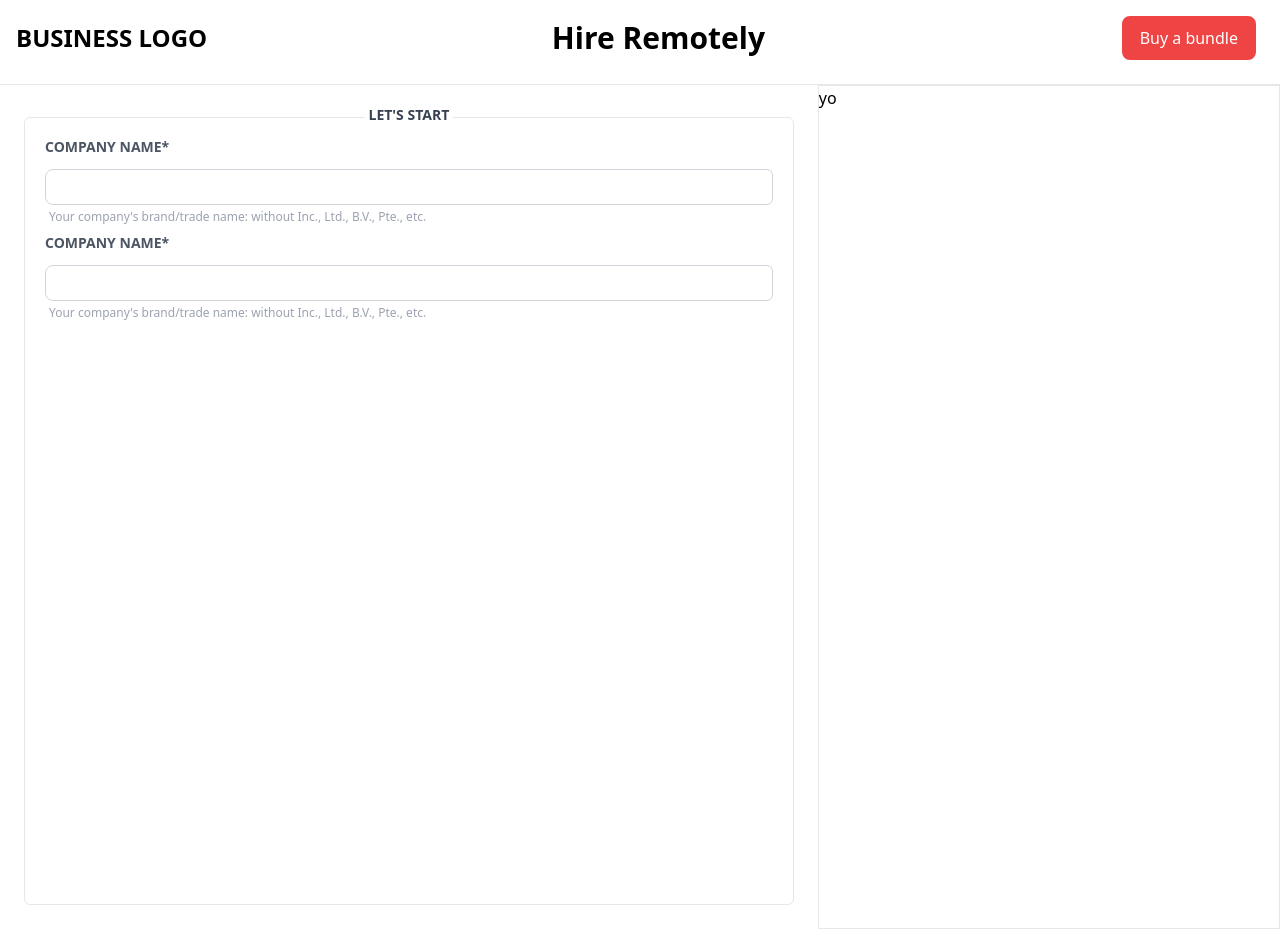
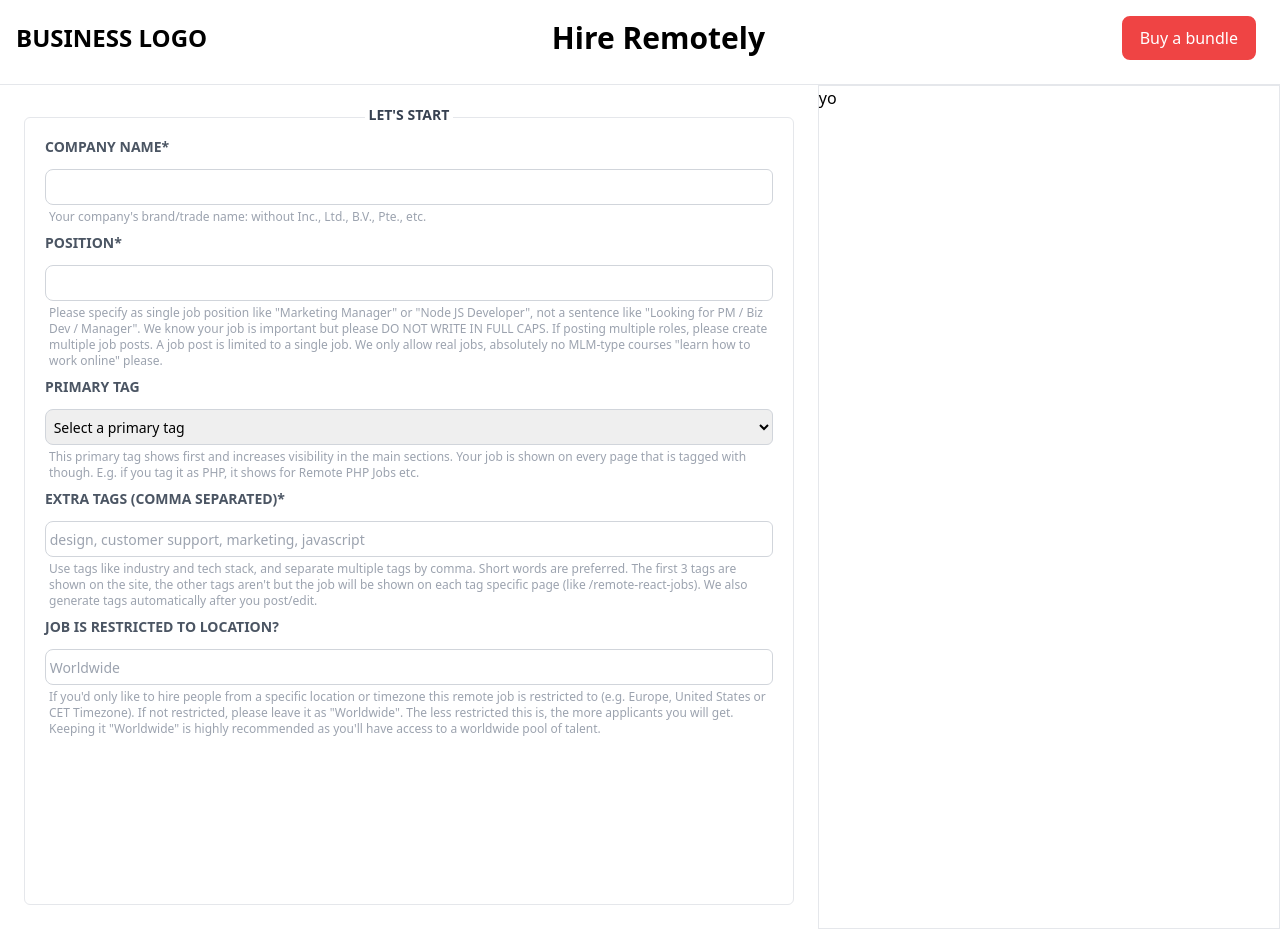
Before and after one commit to ognjen-dev/hire-remote, a React (Create React App) app: page / in a window 1280 px wide. Built offline with nearby package versions, Linux system fonts and the light colour scheme.

Commit message:
finish first box left side component

```diff
--- a/src/App/Components/HireComponents/LeftSide.tsx
+++ b/src/App/Components/HireComponents/LeftSide.tsx
@@ -1,15 +1,12 @@
 import React from 'react'
-import InputField from 'App/Components/HireComponents/LeftSideComponents/InputField'
+import LetsStart from 'App/Components/HireComponents/LeftSideComponents/LetsStart'
 
 const LeftSide = () => {
     return (
-        <fieldset className="border w-full min-h-screen rounded-md mx-6 mb-6 mt-5">
+        <fieldset className="border w-full min-h-screen rounded-md lg:mx-6 mb-6 mt-5">
             <legend className="pb-1 m-auto"><p className="mx-1 font-bold text-sm text-gray-700">LET'S START</p></legend>
 
-            <div>
-                <InputField />
-                <InputField />
-            </div>
+            <LetsStart />
 
         </fieldset>
     )
--- /dev/null
+++ b/src/App/Components/HireComponents/LeftSideComponents/DropDownInput.tsx
@@ -0,0 +1,25 @@
+import React from 'react'
+
+const DropDownInput = () => {
+    return (
+        <div>
+            <div className="px-5 pt-2">
+                <p className="text-sm font-bold text-gray-600">
+                    PRIMARY TAG
+                </p>
+                    <select id="tags" className="border rounded-lg flex-1 block w-full focus:ring-indigo-500 mt-3 h-9 focus:border-indigo-500 min-w-0 rounded-none rounded-r-md sm:text-sm border-gray-300">
+                        <option value="Select primary tag">&nbsp;Select a primary tag</option>
+                        <option value="Software Engineer">&nbsp;Software Engineer</option>
+                        <option value="Designer">&nbsp;Designer</option>
+                        <option value="Back-End Developer">&nbsp;Back-End Developer</option>
+                        <option value="Dev-Ops">&nbsp;Dev-Ops</option>
+                    </select>
+                <p className="lg:ml-1 text-xs mt-1 text-gray-400">
+                This primary tag shows first and increases visibility in the main sections. Your job is shown on every page that is tagged with though. E.g. if you tag it as PHP, it shows for Remote PHP Jobs etc.
+                </p>
+            </div>
+        </div>
+    )
+}
+
+export default DropDownInput
--- a/src/App/Components/HireComponents/LeftSideComponents/InputField.tsx
+++ b/src/App/Components/HireComponents/LeftSideComponents/InputField.tsx
@@ -1,15 +1,21 @@
 import React from 'react'
 
-const InputField = () => {
+interface InputFieldProps {
+    header: string
+    desc: string
+    placeholder: string
+}
+
+const InputField = ({ header, desc, placeholder }:InputFieldProps) => {
     return (
         <div>
             <div className="px-5 pt-2">
                 <p className="text-sm font-bold text-gray-600">
-                    COMPANY NAME*
+                    {header}
                 </p>
-                <input type="text" className="border rounded-lg flex-1 block w-full focus:ring-indigo-500 mt-3 h-9 focus:border-indigo-500 min-w-0 rounded-none rounded-r-md sm:text-sm border-gray-300" />
+                <input type="text" className="border rounded-lg flex-1 block w-full focus:ring-indigo-500 mt-3 h-9 focus:border-indigo-500 min-w-0 rounded-none rounded-r-md sm:text-sm border-gray-300" placeholder={`${placeholder}`} />
                     <p className="lg:ml-1 text-xs mt-1 text-gray-400">
-                        Your company's brand/trade name: without Inc., Ltd., B.V., Pte., etc.
+                        {desc}
                     </p>
             </div>
         </div>
--- /dev/null
+++ b/src/App/Components/HireComponents/LeftSideComponents/LetsStart.tsx
@@ -0,0 +1,17 @@
+import React from 'react'
+import InputField from 'App/Components/HireComponents/LeftSideComponents/InputField'
+import DropDownInput from 'App/Components/HireComponents/LeftSideComponents/DropDownInput'
+
+const LetsStart = () => {
+    return (
+        <div>
+            <InputField header="COMPANY NAME*" placeholder="" desc="Your company's brand/trade name: without Inc., Ltd., B.V., Pte., etc." />
+            <InputField header="POSITION*" placeholder="" desc={`Please specify as single job position like "Marketing Manager" or "Node JS Developer", not a sentence like "Looking for PM / Biz Dev / Manager". We know your job is important but please DO NOT WRITE IN FULL CAPS. If posting multiple roles, please create multiple job posts. A job post is limited to a single job. We only allow real jobs, absolutely no MLM-type courses "learn how to work online" please.`} />
+            <DropDownInput />
+            <InputField header="EXTRA TAGS (COMMA SEPARATED)*" placeholder=" design, customer support, marketing, javascript" desc="Use tags like industry and tech stack, and separate multiple tags by comma. Short words are preferred. The first 3 tags are shown on the site, the other tags aren't but the job will be shown on each tag specific page (like /remote-react-jobs). We also generate tags automatically after you post/edit." />
+            <InputField header="JOB IS RESTRICTED TO LOCATION?" placeholder=" Worldwide" desc={`If you'd only like to hire people from a specific location or timezone this remote job is restricted to (e.g. Europe, United States or CET Timezone). If not restricted, please leave it as "Worldwide". The less restricted this is, the more applicants you will get. Keeping it "Worldwide" is highly recommended as you'll have access to a worldwide pool of talent.`} />
+        </div>
+    )
+}
+
+export default LetsStart
--- a/src/App/Pages/Hire.tsx
+++ b/src/App/Pages/Hire.tsx
@@ -7,7 +7,7 @@ const Hire = () => {
     return (
         <div>
             <PageHeader />
-            <div className="lg:flex lg:flex-row">
+            <div className="lg:flex lg:flex-row flex flex-col">
                 <LeftSide />
                 <RightSide />
             </div>
```
